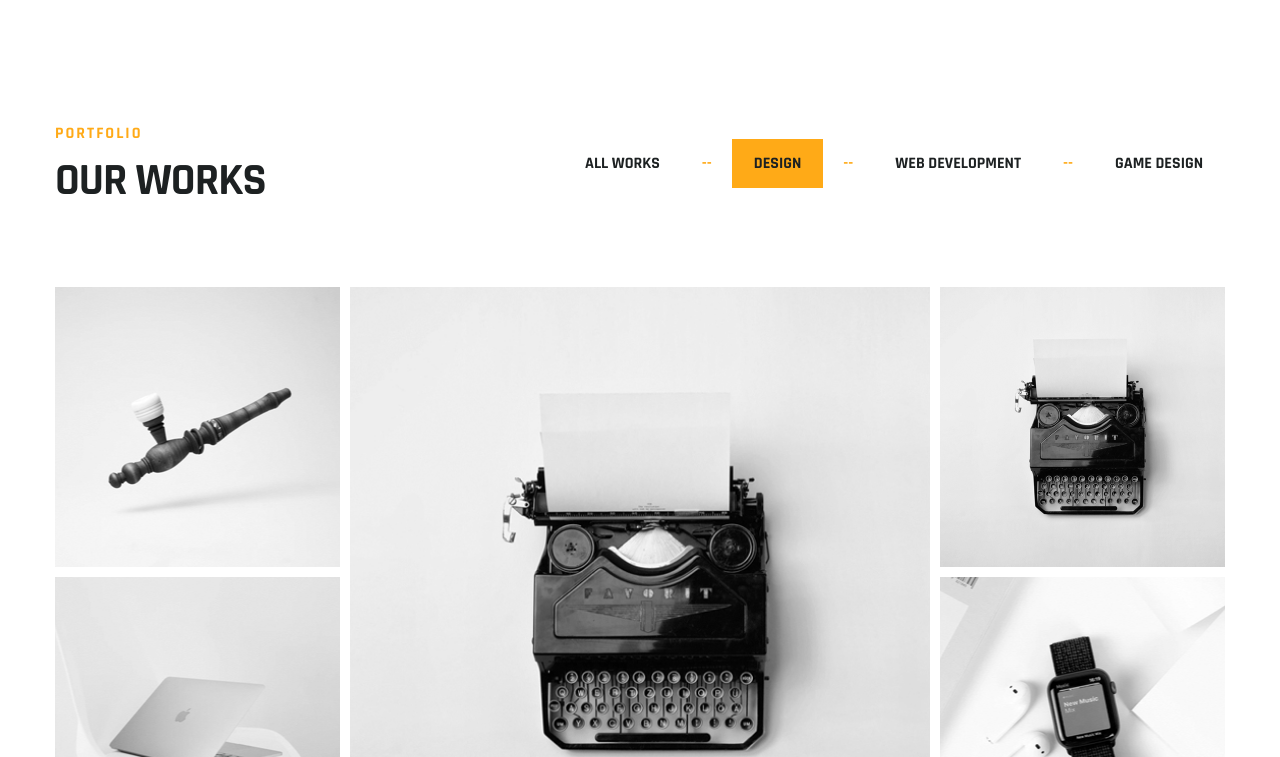
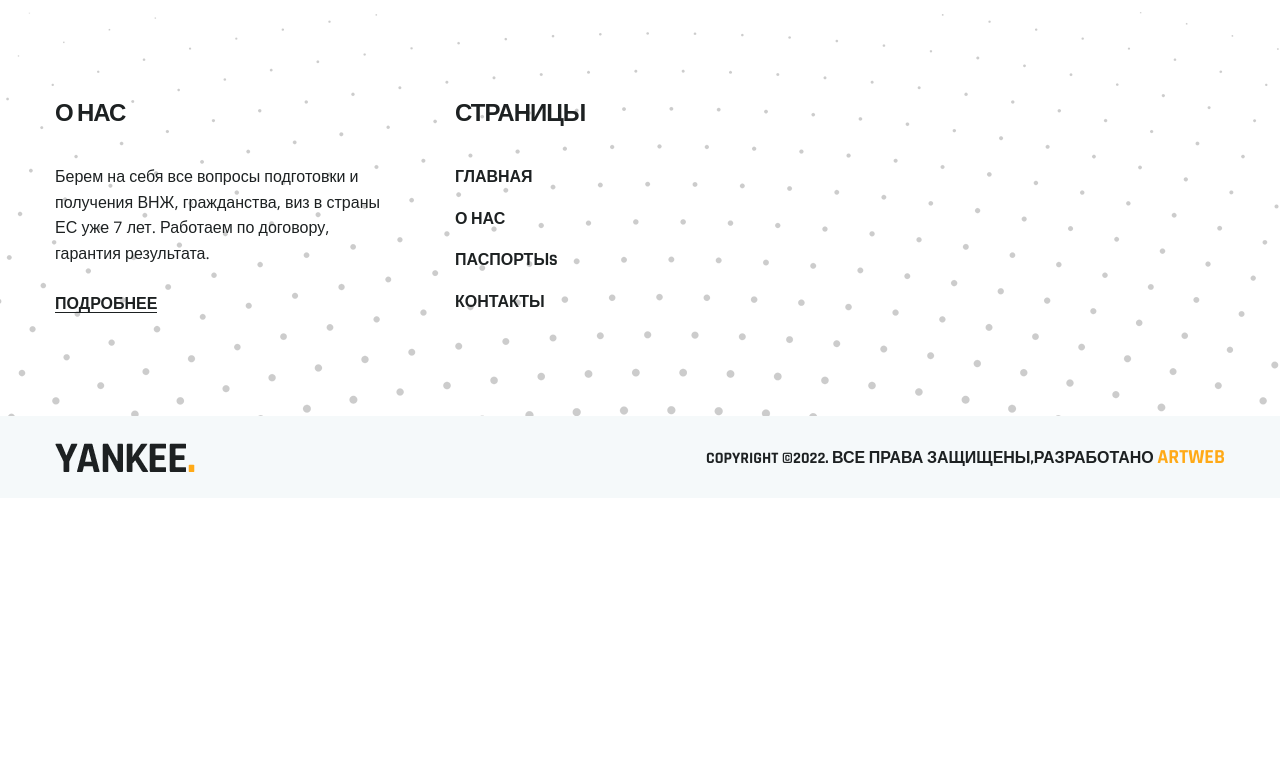
Before and after one commit to std-0/pasaport, a PHP site: page / in a window 1280 px wide. Shown: the part 3509-4266 px from the top of the page. After the commit the page ends 3981 px from the top, so only its background shows below. Run offline with PHP 8.4, Linux system fonts and the light colour scheme; some libraries are stand-ins or nearby versions.

Commit message:
no message

```diff
--- a/index.php
+++ b/index.php
@@ -260,7 +260,7 @@ head("Pagina principala");
 	<!--====== Gallery End ======-->
 
 	<!--====== Portfolio start ======-->
-	<section class="portfolio-section section-gap" id="portfolio">
+	<!-- <section class="portfolio-section section-gap" id="portfolio">
 		<div class="container">
 			<div class="row align-items-center mb-80">
 				<div class="col-lg-4">
@@ -345,11 +345,11 @@ head("Pagina principala");
 				</div>
 			</div>
 		</div>
-	</section>
+	</section> -->
 	<!--====== Portfolio End ======-->
 
 	<!--====== Skill Section Start ======-->
-	<section class="skill-section" style="background-image: url(assets/img/pattern/01.jpg);">
+	<!-- <section class="skill-section" style="background-image: url(assets/img/pattern/01.jpg);">
 		<div class="container">
 			<div class="row skill-progress-bars white-bars">
 				<div class="col-lg-6 col-md-6">
@@ -406,11 +406,11 @@ head("Pagina principala");
 				</div>
 			</div>
 		</div>
-	</section>
+	</section> -->
 	<!--====== Skill Section End ======-->
 
 	<!--====== Team Section Start ======-->
-	<section class="team-section section-gap wow fadeInUp">
+	<!-- <section class="team-section section-gap wow fadeInUp">
 		<div class="container">
 			<div class="section-title text-center mb-50">
 				<span class="title-tag">Expert</span>
@@ -521,7 +521,7 @@ head("Pagina principala");
 				</div>
 			</div>
 		</div>
-	</section>
+	</section> -->
 	<!--====== Team Section End ======-->
 
 
```
